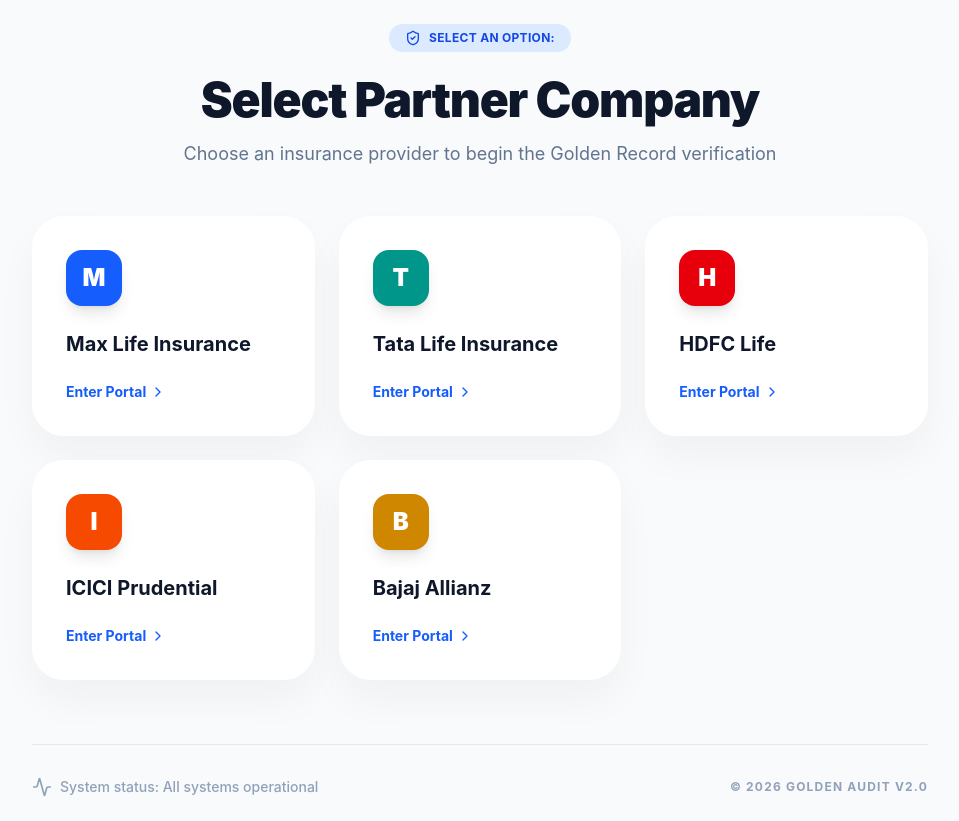
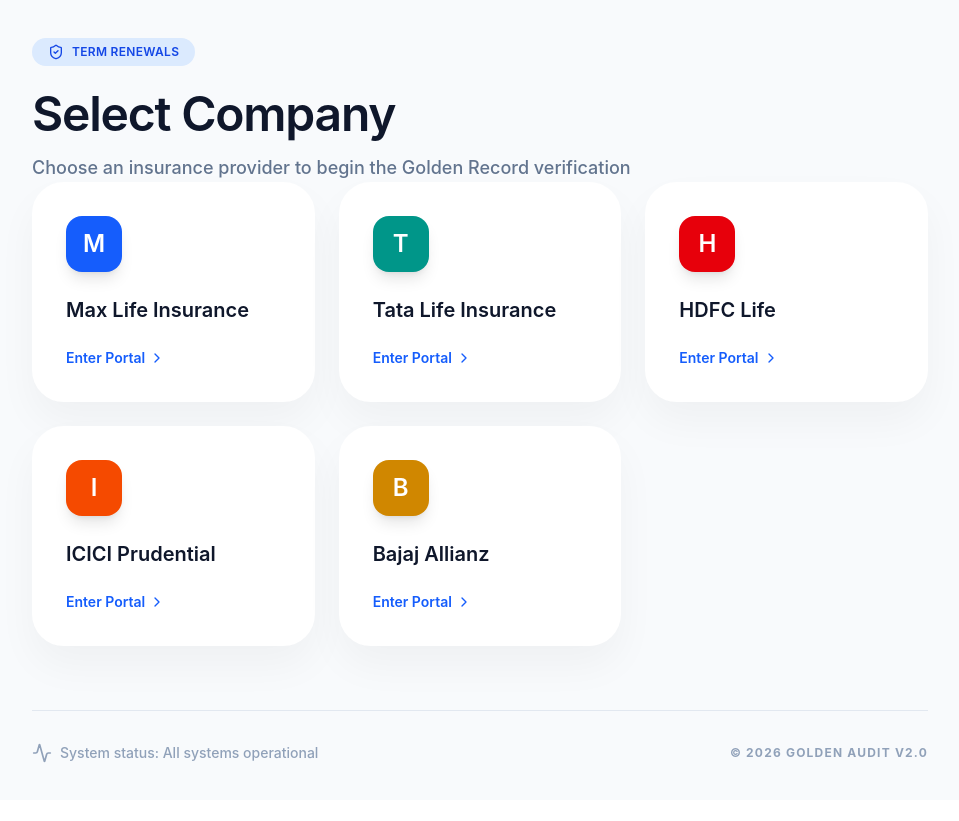
Before and after one commit to MalayM09/csvValidate, a React (Vite) app in the folder client/: page / in a window 1280 px wide. Shown: the whole page, without its empty margins (160-1119 px from the left). After the commit the page ends 800 px from the top, so only its background shows below. Built offline with nearby package versions, Linux system fonts and the light colour scheme.

Commit message:
UI: Update landing page copy and switch to Inter font (500/600 weights)

```diff
--- a/client/src/App.tsx
+++ b/client/src/App.tsx
@@ -105,14 +105,12 @@
           animate={{ opacity: 1, scale: 1 }}
           className="max-w-4xl w-full"
         >
-          <div className="text-center mb-12">
-            <div className="inline-flex items-center space-x-2 px-4 py-1.5 bg-blue-100 text-blue-700 rounded-full text-xs font-bold tracking-wide uppercase mb-6">
-              <ShieldCheck className="w-4 h-4" />
-              <span>Select an Option:</span>
-            </div>
-            <h1 className="text-5xl font-black text-slate-900 mb-4 tracking-tight">Select Partner Company</h1>
-            <p className="text-slate-500 text-lg">Choose an insurance provider to begin the Golden Record verification</p>
+          <div className="inline-flex items-center space-x-2 px-4 py-1.5 bg-blue-100 text-blue-700 rounded-full text-xs font-semibold tracking-wide uppercase mb-6">
+            <ShieldCheck className="w-4 h-4" />
+            <span>Term Renewals</span>
           </div>
+          <h1 className="text-5xl font-semibold text-slate-900 mb-4 tracking-tight">Select Company</h1>
+          <p className="text-slate-500 text-lg font-medium">Choose an insurance provider to begin the Golden Record verification</p>
 
           <div className="grid grid-cols-1 md:grid-cols-2 lg:grid-cols-3 gap-6">
             {COMPANIES.map((company) => (
@@ -133,15 +131,15 @@
                     Soon
                   </div>
                 )}
-                <div className={cn("w-14 h-14 rounded-2xl flex items-center justify-center text-white text-2xl font-black mb-6 shadow-lg", company.color)}>
+                <div className={cn("w-14 h-14 rounded-2xl flex items-center justify-center text-white text-2xl font-semibold mb-6 shadow-lg", company.color)}>
                   {company.icon}
                 </div>
-                <h3 className="text-xl font-bold text-slate-900 mb-2">{company.name}</h3>
-                <p className="text-slate-400 text-sm leading-relaxed">
+                <h3 className="text-xl font-semibold text-slate-900 mb-2">{company.name}</h3>
+                <p className="text-slate-400 text-sm leading-relaxed font-medium">
                   {company.active ? "" : "Integration pending implementation."}
                 </p>
                 {company.active && (
-                  <div className="mt-6 flex items-center text-blue-600 font-bold text-sm">
+                  <div className="mt-6 flex items-center text-blue-600 font-semibold text-sm">
                     Enter Portal <ChevronRight className="w-4 h-4 ml-1" />
                   </div>
                 )}
@@ -196,16 +194,16 @@
 
           <div className="flex flex-col space-y-4 pt-4">
             <div className="flex items-center space-x-3 text-slate-700">
-              <div className="w-8 h-8 rounded-lg bg-blue-600 flex items-center justify-center text-white font-bold text-sm">1</div>
-              <span className="font-medium text-lg">Upload your company CSV</span>
+              <div className="w-8 h-8 rounded-lg bg-blue-600 flex items-center justify-center text-white font-semibold text-sm">1</div>
+              <span className="font-semibold text-lg">Upload your company CSV</span>
             </div>
             <div className="flex items-center space-x-3 text-slate-700">
-              <div className="w-8 h-8 rounded-lg bg-blue-600 flex items-center justify-center text-white font-bold text-sm">2</div>
-              <span className="font-medium text-lg">Verify against Golden Set</span>
+              <div className="w-8 h-8 rounded-lg bg-blue-600 flex items-center justify-center text-white font-semibold text-sm">2</div>
+              <span className="font-semibold text-lg">Verify against Golden Set</span>
             </div>
             <div className="flex items-center space-x-3 text-slate-700">
-              <div className="w-8 h-8 rounded-lg bg-blue-600 flex items-center justify-center text-white font-bold text-sm">3</div>
-              <span className="font-medium text-lg">Correct and proceed</span>
+              <div className="w-8 h-8 rounded-lg bg-blue-600 flex items-center justify-center text-white font-semibold text-sm">3</div>
+              <span className="font-semibold text-lg">Correct and proceed</span>
             </div>
           </div>
         </motion.div>
@@ -222,8 +220,8 @@
             </div>
 
             <div className="relative z-10">
-              <h2 className="text-3xl font-bold mb-2">Internal Verification Check</h2>
-              <p className="text-slate-400 mb-10">Checking integrity for {COMPANIES.find(c => c.id === selectedCompany)?.name}</p>
+              <h2 className="text-3xl font-semibold mb-2">Internal Verification Check</h2>
+              <p className="text-slate-400 mb-10 font-medium">Checking integrity for {COMPANIES.find(c => c.id === selectedCompany)?.name}</p>
 
               {!results && (
                 <div className="space-y-8">
@@ -237,17 +235,17 @@
                     <div className="w-20 h-20 bg-white rounded-3xl shadow-xl flex items-center justify-center text-blue-600 mb-6 group-hover:scale-110 transition-transform pointer-events-none relative z-10">
                       <Upload className="w-10 h-10" />
                     </div>
-                    <p className="text-xl font-bold text-slate-900 pointer-events-none relative z-10 text-center">
+                    <p className="text-xl font-semibold text-slate-900 pointer-events-none relative z-10 text-center">
                       {file ? file.name : `Drop ${COMPANIES.find(c => c.id === selectedCompany)?.name} CSV`}
                     </p>
-                    <p className="text-sm text-slate-400 mt-2 pointer-events-none relative z-10">Maximum file size: 10MB</p>
+                    <p className="text-sm text-slate-400 mt-2 font-medium pointer-events-none relative z-10">Maximum file size: 10MB</p>
                   </div>
 
                   <Button
                     onClick={startVerification}
                     fullWidth
                     disabled={!file || loading}
-                    className="py-6 text-lg font-black bg-blue-600 hover:bg-blue-700 shadow-xl shadow-blue-200 rounded-2xl"
+                    className="py-6 text-lg font-semibold bg-blue-600 hover:bg-blue-700 shadow-xl shadow-blue-200 rounded-2xl"
                   >
                     {loading ? (
                       <>
@@ -265,8 +263,8 @@
                 <div className="space-y-8 animate-in fade-in slide-in-from-bottom-4">
                   <div className="flex items-center justify-between bg-slate-900 text-white p-6 rounded-3xl shadow-lg">
                     <div>
-                      <p className="text-slate-400 text-xs font-bold uppercase tracking-widest mb-1">Status Report</p>
-                      <h3 className="text-xl font-bold">{summary}</h3>
+                      <p className="text-slate-400 text-xs font-semibold uppercase tracking-widest mb-1">Status Report</p>
+                      <h3 className="text-xl font-semibold">{summary}</h3>
                     </div>
                     <Button onClick={() => setResults(null)} variant="ghost" className="text-white hover:bg-white/10">Clean Slate</Button>
                   </div>
@@ -283,8 +281,8 @@
                               {!r.found ? <Search className="w-6 h-6" /> : (r.is_valid ? <CheckCircle className="w-6 h-6" /> : <XCircle className="w-6 h-6" />)}
                             </div>
                             <div>
-                              <h4 className="font-bold text-slate-900">{r.primary_key}</h4>
-                              <p className="text-xs text-slate-500">
+                              <h4 className="font-semibold text-slate-900">{r.primary_key}</h4>
+                              <p className="text-xs text-slate-500 font-medium">
                                 {r.is_valid ? "Correct data - Proceed" : (r.found ? "Incorrect data detected" : "Record missing from CSV")}
                               </p>
                             </div>
@@ -295,16 +293,16 @@
                           <div className="mt-6 pt-6 border-t border-slate-200 grid grid-cols-1 md:grid-cols-2 gap-4">
                             {Object.entries(r.details).map(([key, val]) => (
                               val.status === 'mismatch' && (
-                                <div key={key} className="flex flex-col space-y-2 p-3 bg-white rounded-xl border border-red-100 shadow-sm">
-                                  <span className="text-[10px] font-black uppercase tracking-wider text-slate-400">{key}</span>
+                                <div key={key} className="flex flex-col space-y-2 p-3 bg-white rounded-xl border border-red-100 shadow-sm font-medium">
+                                  <span className="text-[10px] font-semibold uppercase tracking-wider text-slate-400">{key}</span>
                                   <div className="flex items-center justify-between">
                                     <div className="flex flex-col">
-                                      <span className="text-[10px] text-gray-400 font-bold">Golden Record</span>
+                                      <span className="text-[10px] text-gray-400 font-semibold">Golden Record</span>
                                       <span className="text-xs font-medium text-slate-900">{val.expected || "(Empty)"}</span>
                                     </div>
                                     <div className="flex flex-col items-end">
-                                      <span className="text-[10px] text-red-500 font-bold">Uploaded CSV</span>
-                                      <span className="text-xs font-black text-red-600">{val.actual || "(Empty)"}</span>
+                                      <span className="text-[10px] text-red-500 font-semibold">Uploaded CSV</span>
+                                      <span className="text-xs font-semibold text-red-600">{val.actual || "(Empty)"}</span>
                                     </div>
                                   </div>
                                 </div>
@@ -313,7 +311,7 @@
                           </div>
                         )}
                         {r.error && (
-                          <p className="mt-4 text-xs font-bold text-amber-600 flex items-center">
+                          <p className="mt-4 text-xs font-semibold text-amber-600 flex items-center">
                             <AlertCircle className="w-4 h-4 mr-1" /> {r.error}
                           </p>
                         )}
--- a/client/src/index.css
+++ b/client/src/index.css
@@ -1,4 +1,5 @@
 @import "tailwindcss";
+@import url('https://fonts.googleapis.com/css2?family=Inter:wght@400;500;600;700;800;900&display=swap');
 
 :root {
   font-family: 'Inter', system-ui, Avenir, Helvetica, Arial, sans-serif;
```
